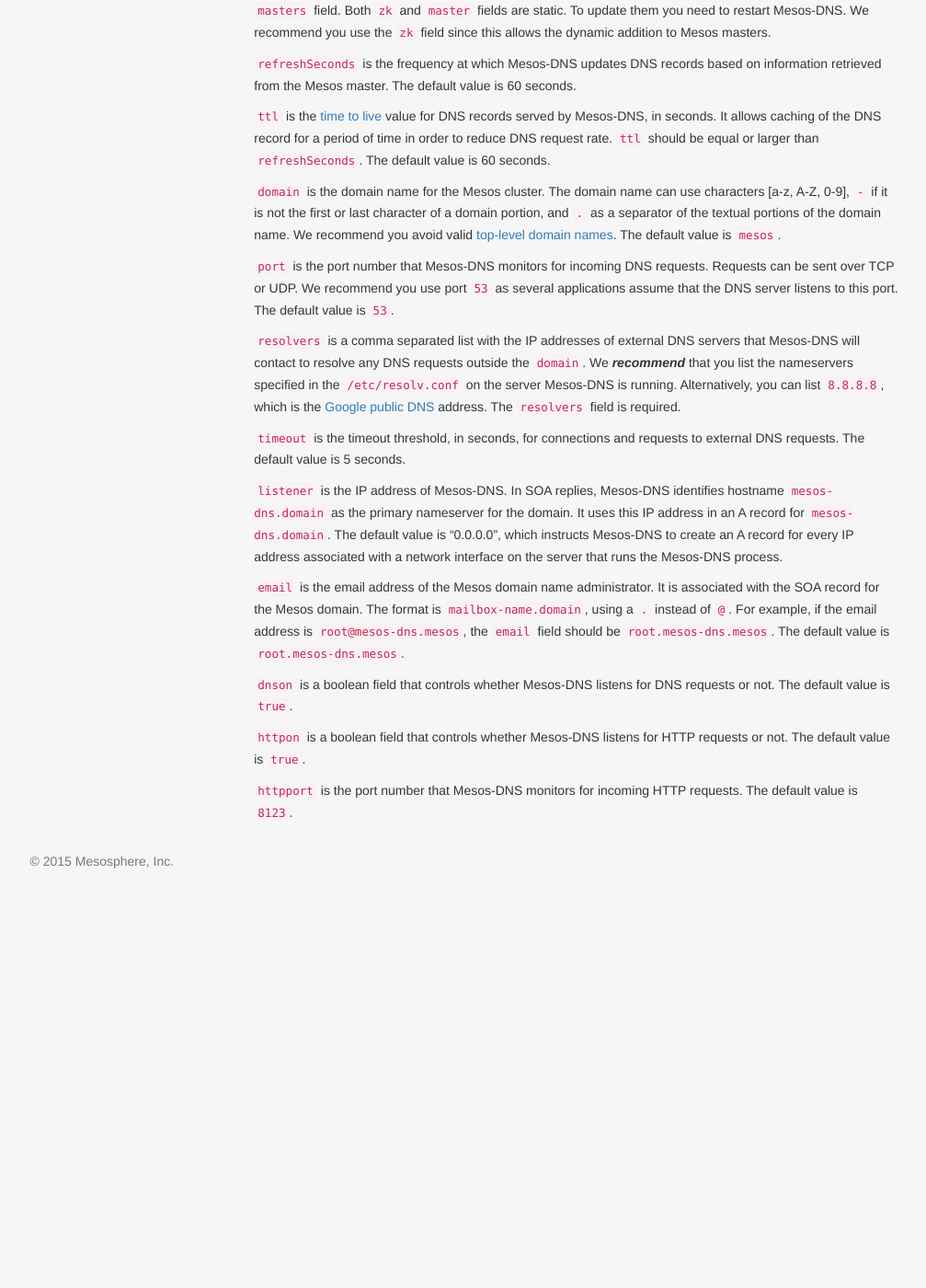
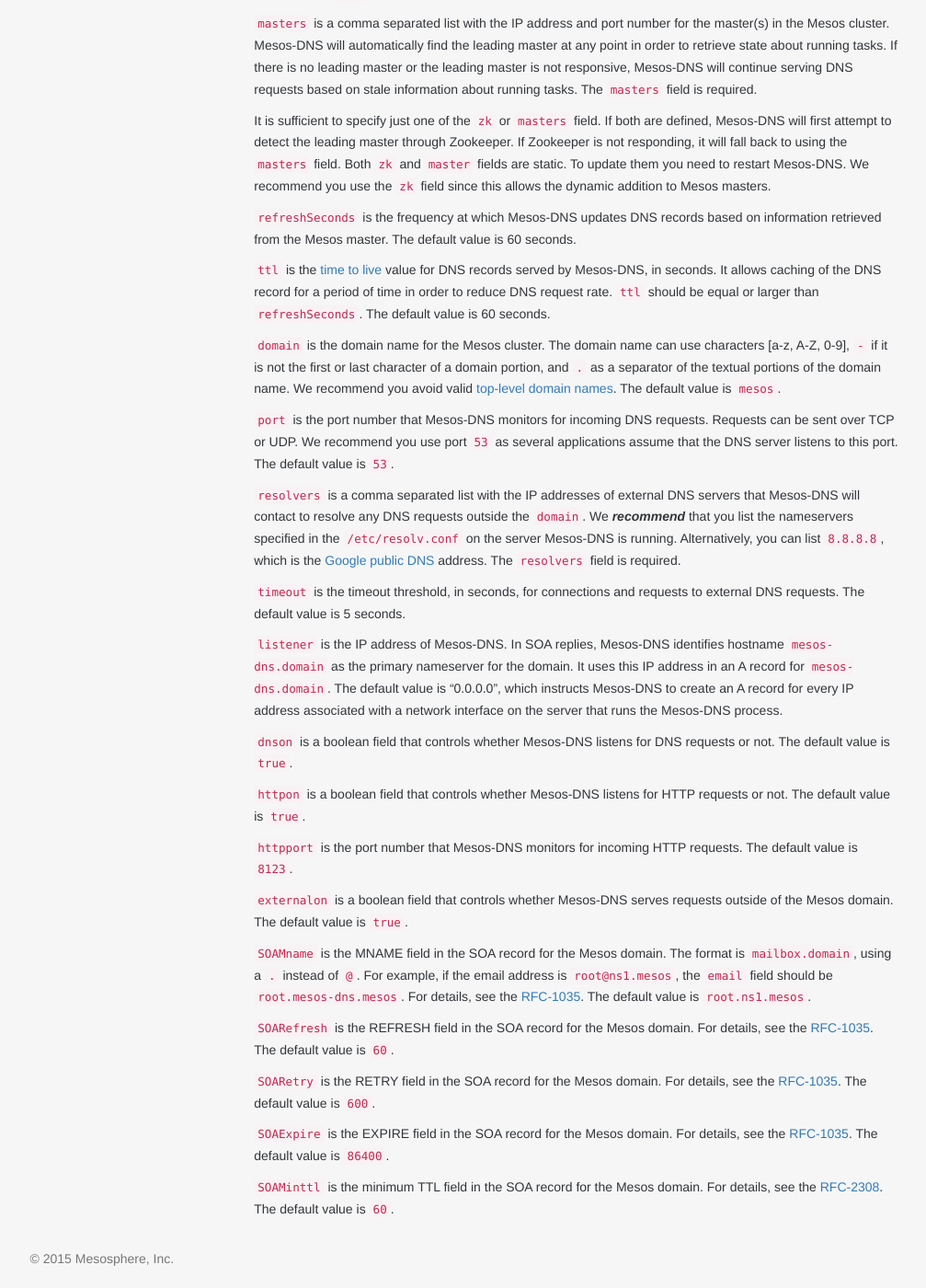
Before and after one commit to mesosphere/mesos-dns, a Jekyll site: the page built from docs/docs/configuration-parameters.md, in a window 1280 px wide and 1400 px high, scrolled down 756 px. Shown: the whole window at 92% size, without its empty margins (135-1142 px from the left). Built offline with Jekyll 4.4.1, drawn with Linux system fonts in a browser that asks for light colours; nearby versions of some CDN libraries; some web fonts are replaced; Markdown is read by kramdown in place of the engine named in the settings; before the commit the page ends 1725 px from its top, so only the background shows below that; some of the changed text lies outside the part shown.

Commit message:
Update documentation.

````diff
--- a/docs/docs/configuration-parameters.md
+++ b/docs/docs/configuration-parameters.md
@@ -18,8 +18,17 @@ The configuration file should include the following fields:
   "port": 53,
   "resolvers": ["169.254.169.254"],
   "timeout": 5,
+  "httpon": true,
+  "dsnon": true,
+  "httpport": 8123,
+  "externalon": true
   "listener": "10.101.160.16",
-  "email": "root.mesos-dns.mesos"
+  "SOAMname": "root.ns1.mesos",
+  "SOARname": "ns1.mesos",
+  "SOARefresh": 60,
+  "SOARetry":   600,
+  "SOAExpire":  86400,
+  "SOAMinttl": 60,
 }
 ```
 
@@ -43,10 +52,20 @@ It is sufficient to specify just one of the `zk` or `masters` field. If both are
 
 `listener` is the IP address of Mesos-DNS. In SOA replies, Mesos-DNS identifies hostname `mesos-dns.domain` as the primary nameserver for the domain. It uses this IP address in an A record for `mesos-dns.domain`. The default value is "0.0.0.0", which instructs Mesos-DNS to create an A record for every IP address associated with a network interface on the server that runs the Mesos-DNS process.
 
-`email` is the email address of the Mesos domain name administrator. It is associated with the SOA record for the Mesos domain. The format is `mailbox-name.domain`, using a `.` instead of `@`. For example, if the email address is `root@mesos-dns.mesos`, the `email` field should be `root.mesos-dns.mesos`. The default value is `root.mesos-dns.mesos`.
-
 `dnson` is a boolean field that controls whether Mesos-DNS listens for DNS requests or not. The default value is `true`.
 
 `httpon` is a boolean field that controls whether Mesos-DNS listens for HTTP requests or not. The default value is `true`.
 
 `httpport` is the port number that Mesos-DNS monitors for incoming HTTP requests. The default value is `8123`.
+
+`externalon` is a boolean field that controls whether Mesos-DNS serves requests outside of the Mesos domain. The default value is `true`.
+
+`SOAMname` is the MNAME field in the SOA record for the Mesos domain. The format is `mailbox.domain`, using a `.` instead of `@`. For example, if the email address is `root@ns1.mesos`, the `email` field should be `root.mesos-dns.mesos`. For details, see the [RFC-1035](http://tools.ietf.org/html/rfc1035#page-18). The default value is `root.ns1.mesos`.
+
+`SOARefresh` is the REFRESH field in the SOA record for the Mesos domain. For details, see the [RFC-1035](http://tools.ietf.org/html/rfc1035#page-18). The default value is `60`.
+
+`SOARetry` is the RETRY field in the SOA record for the Mesos domain. For details, see the [RFC-1035](http://tools.ietf.org/html/rfc1035#page-18). The default value is `600`.
+
+`SOAExpire` is the EXPIRE field in the SOA record for the Mesos domain. For details, see the [RFC-1035](http://tools.ietf.org/html/rfc1035#page-18). The default value is `86400`.
+
+`SOAMinttl` is the minimum TTL field in the SOA record for the Mesos domain. For details, see the [RFC-2308](https://tools.ietf.org/html/rfc2308). The default value is `60`.
````
Also changed, not shown: docs/docs/faq.md (+7 -0 lines).
